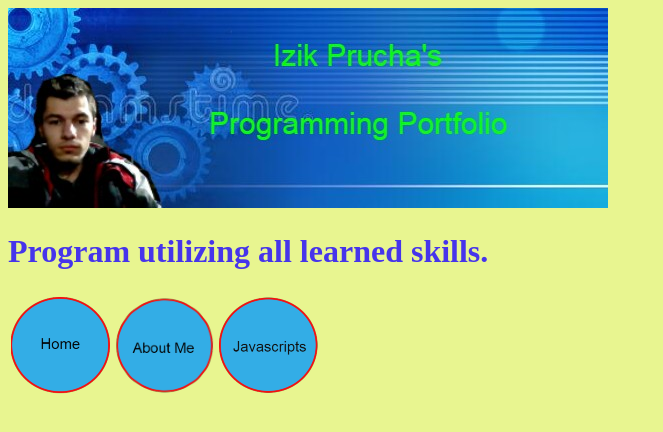
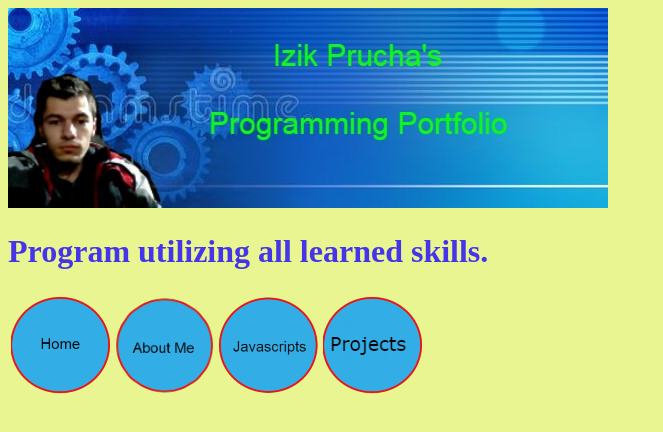
Before and after one commit to Cricket1239/Cricket1239.github.io, a plain HTML site: page Final_Project.html in a window 1280 px wide. Shown: the whole page, without its empty margins (0-663 px from the left). Drawn offline with Linux system fonts and the light colour scheme.

Commit message:
Update Final_Project.html

```diff
--- a/Final_Project.html
+++ b/Final_Project.html
@@ -21,6 +21,7 @@
            <th> <a href="https://cricket1239.github.io/index.html"> <img src="Home button.png" width="100"> </a> </th>
              <th> <a href="https://cricket1239.github.io/about.html"> <img src="About me button.png" width="100"> </a> </th>
              <th> <a href="https://cricket1239.github.io/javascript.html"> <img src="Javascript button.png" width="100"> </a> </th>
+             <th> <a href="https://cricket1239.github.io/javascript.html"> <img src="Projects button.png" width="100"> </a> </th>
           </tr>
        </thead
     </table>
```
